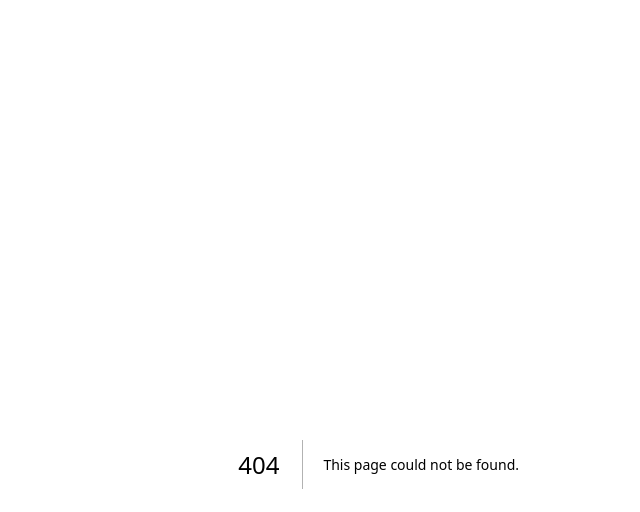
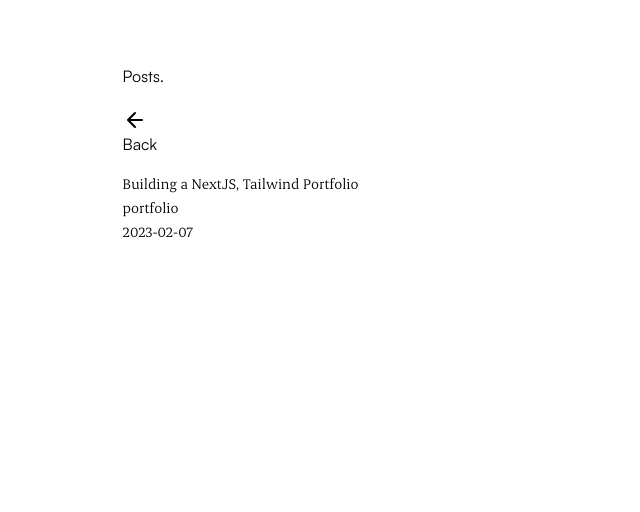
Before and after one commit to adeleke5140/portfolio-v2, a Next.js app: page /blog in a window 1280 px wide. Before the commit this address had no page. Shown: the top 512 px of the page, without its empty margins (95-735 px from the left). Built offline with nearby package versions, Linux system fonts and the light colour scheme.

Commit message:
revamp blog index component

```diff
--- /dev/null
+++ b/src/pages/blog/index.tsx
@@ -0,0 +1,41 @@
+import { PageWrapper } from "@/components/pageWrapper";
+import { getSortedPostsData } from "@/lib/posts";
+import { GetStaticProps, InferGetStaticPropsType } from "next";
+
+export type Post = {
+  id: string;
+  date?: string;
+  title?: string;
+};
+const Index = ({
+  allPostsData,
+}: InferGetStaticPropsType<typeof getStaticProps>) => {
+  return (
+    <PageWrapper heading="Posts." path="/">
+      <section className="mt-4 font-erode h-screen">
+        <ul>
+          {allPostsData.map(({ id, date, title }) => (
+            <li key={id}>
+              {title}
+              <br />
+              {id}
+              <br />
+              {date}
+            </li>
+          ))}
+        </ul>
+      </section>
+    </PageWrapper>
+  );
+};
+
+export const getStaticProps: GetStaticProps<{ allPostsData: Post[] }> = () => {
+  const allPostsData = getSortedPostsData();
+  return {
+    props: {
+      allPostsData,
+    },
+  };
+};
+
+export default Index;
```
